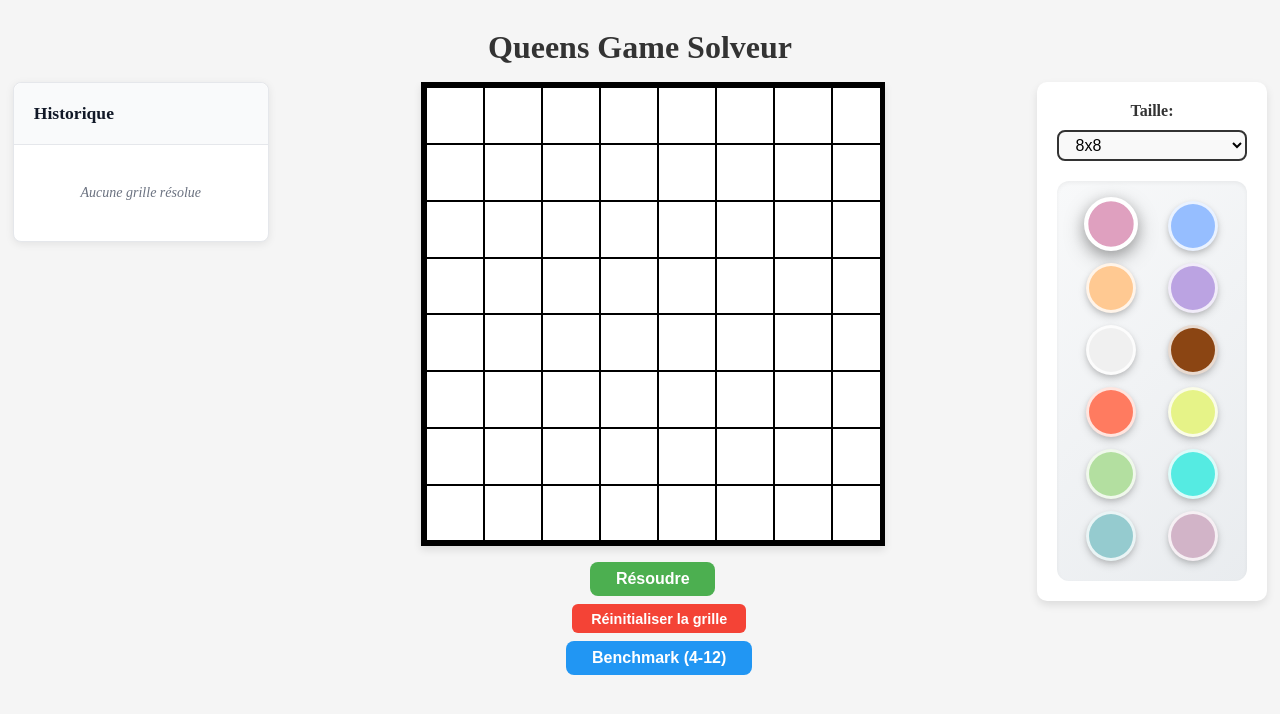
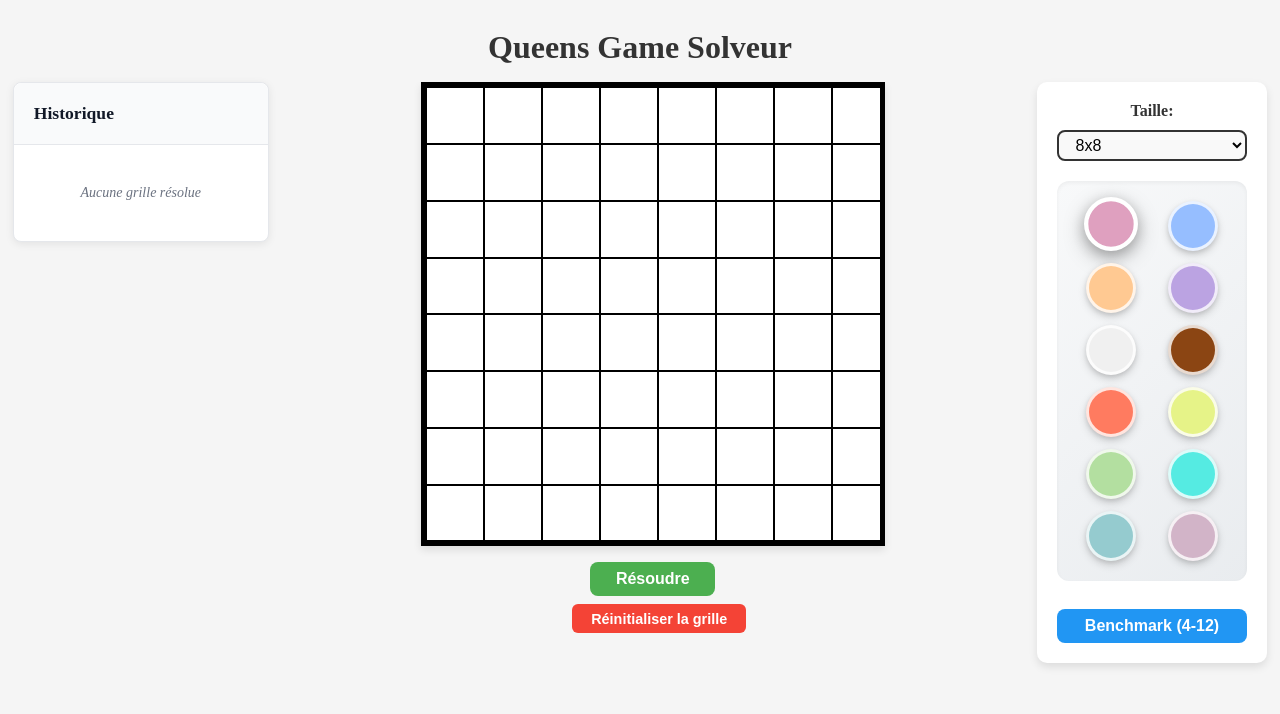
Before and after one commit to Rxdy/queens, a Vue app in the folder front/: page / in a window 1280 px wide. Shown: the top 714 px of the page. Built offline with nearby package versions, Linux system fonts and the light colour scheme.

Commit message:
UI: move benchmark button to sidebar and refine sidebar styling

```diff
--- a/front/src/App.vue
+++ b/front/src/App.vue
@@ -717,16 +717,6 @@ initializeHistoryVisibility();
                 <button @click="resetGrid" class="reset-btn">
                     Réinitialiser la grille
                 </button>
-                <button
-                    @click="benchmarkAllSizes"
-                    class="benchmark-btn"
-                    :disabled="isBenchmarking"
-                >
-                    {{ isBenchmarking ? "Benchmark en cours..." : "Benchmark (4-12)" }}
-                </button>
-                <div v-if="benchmarkStatus" class="benchmark-status">
-                    {{ benchmarkStatus }}
-                </div>
                 <div v-if="errorMessage" class="error-message">
                     {{ errorMessage }}
                 </div>
@@ -753,6 +743,18 @@ initializeHistoryVisibility();
                         :style="{ backgroundColor: color }"
                         @click="selectedColor = index"
                     ></div>
+                </div>
+                <div class="benchmark-panel">
+                    <button
+                        @click="benchmarkAllSizes"
+                        class="benchmark-btn"
+                        :disabled="isBenchmarking"
+                    >
+                        {{ isBenchmarking ? "Benchmark en cours..." : "Benchmark (4-12)" }}
+                    </button>
+                    <div v-if="benchmarkStatus" class="benchmark-status sidebar-status">
+                        {{ benchmarkStatus }}
+                    </div>
                 </div>
             </div>
         </div>
@@ -1061,8 +1063,8 @@ body {
     border-radius: 8px;
     transition: background-color 0.3s;
     margin-top: 1vh;
-    margin-left: 1vw;
     font-weight: bold;
+    width: 100%;
 }
 
 .benchmark-btn:hover:not(:disabled) {
@@ -1084,6 +1086,17 @@ body {
     font-size: 0.85rem;
     text-align: center;
     font-weight: 500;
+}
+
+.benchmark-panel {
+    width: 100%;
+    display: flex;
+    flex-direction: column;
+    align-items: center;
+}
+
+.sidebar-status {
+    width: 100%;
 }
 
 /* --- Panneau de comparaison des modèles --- */
```
